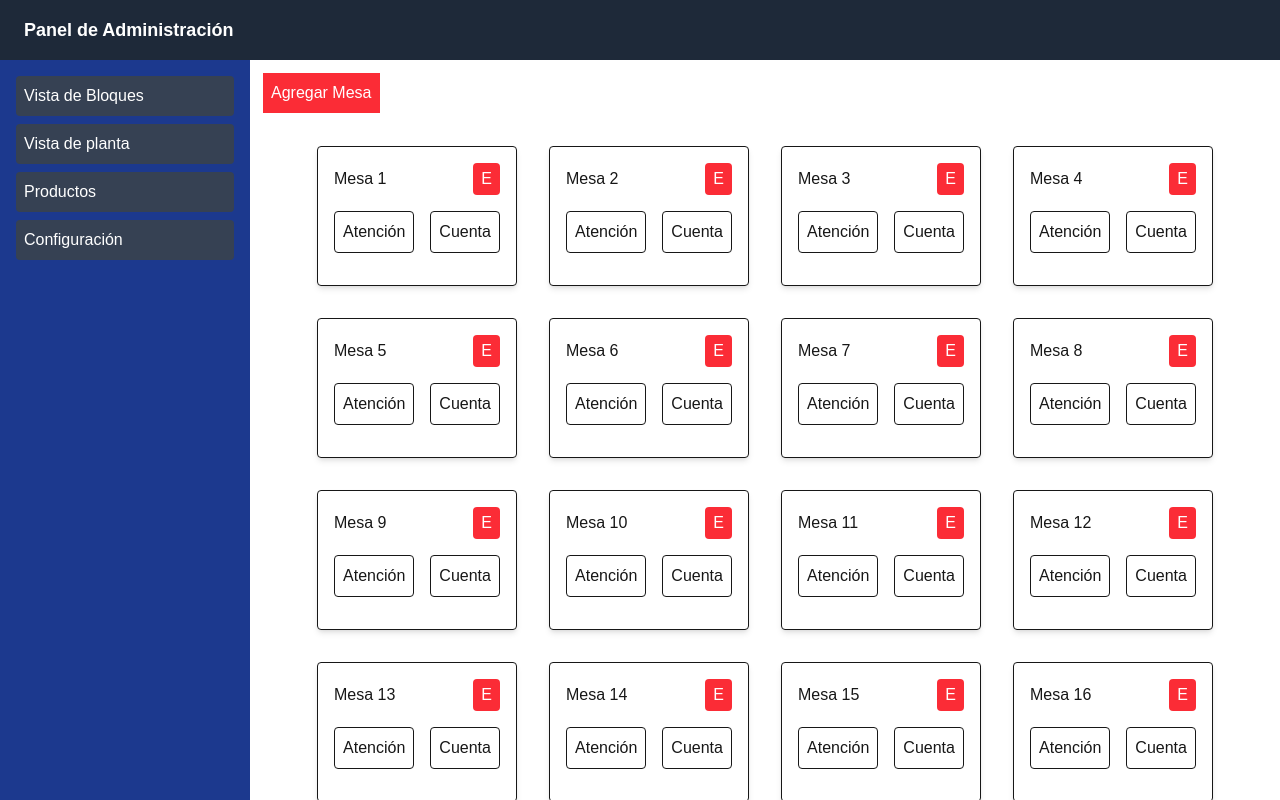
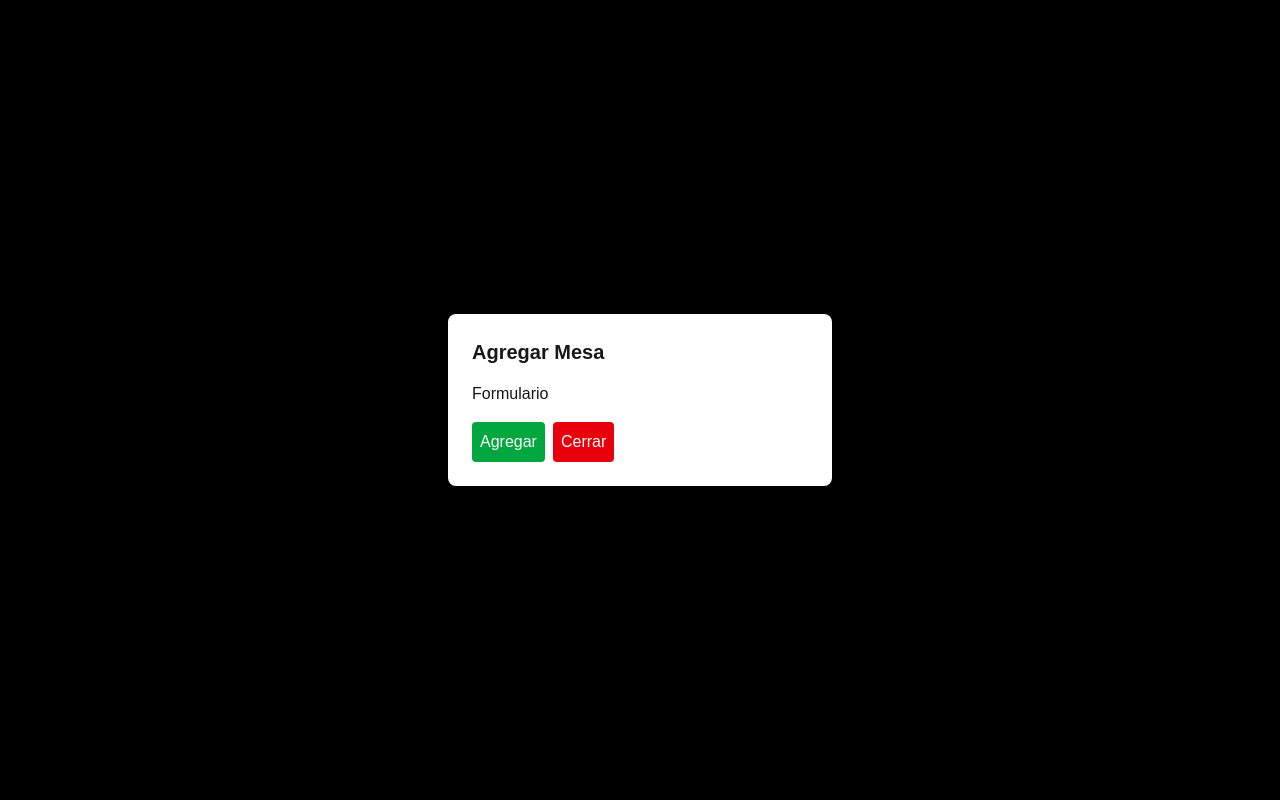
Before and after one commit to CristianTapia/dashboard, a Next.js app: page /dashboard/mesas-vista-bloques in a window 1280 px wide. Both pictures are taken after typing "Sample" into the empty fields and a click on the button "Agregar Mesa". Shown: the top 800 px of the page. Built offline with nearby package versions, Linux system fonts and the light colour scheme.

Commit message:
Modal working in block view. It's only left a more transparent bg

```diff
--- /dev/null
+++ b/app/ui/Modal.tsx
@@ -0,0 +1,26 @@
+"use client";
+
+export default function Modal({ isOpen, onCloseAction }: { isOpen: boolean; onCloseAction: () => void }) {
+  return (
+    <>
+      {isOpen && (
+        <div
+          className="fixed inset-0 flex items-center justify-center bg-black bg-opacity-50 transition-opacity"
+          onClick={onCloseAction} // Cierra el modal al hacer clic fuera
+        >
+          <div
+            className="bg-white p-6 rounded-lg shadow-lg w-96"
+            onClick={(e) => e.stopPropagation()} // Evita que el click dentro del modal lo cierre
+          >
+            <h2 className="text-xl font-bold mb-4">Agregar Mesa</h2>
+            <p className="mb-4">Formulario</p>
+            <button className="p-2 bg-green-600 text-white rounded">Agregar</button>
+            <button onClick={onCloseAction} className="p-2 bg-red-600 text-white rounded ml-2">
+              Cerrar
+            </button>
+          </div>
+        </div>
+      )}
+    </>
+  );
+}
--- a/app/ui/Tables.tsx
+++ b/app/ui/Tables.tsx
@@ -1,11 +1,24 @@
+"use client";
+
 import { tablesArray } from "../lib/data";
+import { useState } from "react";
+import Modal from "./Modal";
 
 export default function Tables() {
+  const [isModalOpen, setModalIsOpen] = useState(false);
+
+  function toggleModal() {
+    setModalIsOpen((prev) => !prev);
+  }
+
   return (
     <>
       <div className="flex flex-col">
         <div className="text-white flex items-center gap-4 pb-8">
-          <button className="bg-red-500 border-1 p-2">Agregar Mesa</button>
+          <button onClick={toggleModal} className="bg-red-500 border-1 p-2">
+            Agregar Mesa
+          </button>
+
           <input className="border-1  p-2" type="search" placeholder="Buscar Mesa" />
         </div>
 
@@ -14,7 +27,7 @@ export default function Tables() {
             <div key={option.id} className="box-border border p-4 rounded shadow-md bg-gray w-[200px]">
               <div className="flex justify-between items-center">
                 <div className="w-32">Mesa {option.id}</div>
-                <button className="bg-red-500 text-white p-2 py-1 rounded">E</button>
+                <button className="bg-red-500 text-white p-2 py-1 rounded">O</button>
               </div>
               <div className="flex justify-center gap-4 p-4">
                 <div className="p-2 box-border border rounded">Atención</div>
@@ -24,6 +37,9 @@ export default function Tables() {
           ))}
         </div>
       </div>
+
+      {/* Modal box */}
+      <Modal isOpen={isModalOpen} onCloseAction={toggleModal} />
     </>
   );
 }
```
